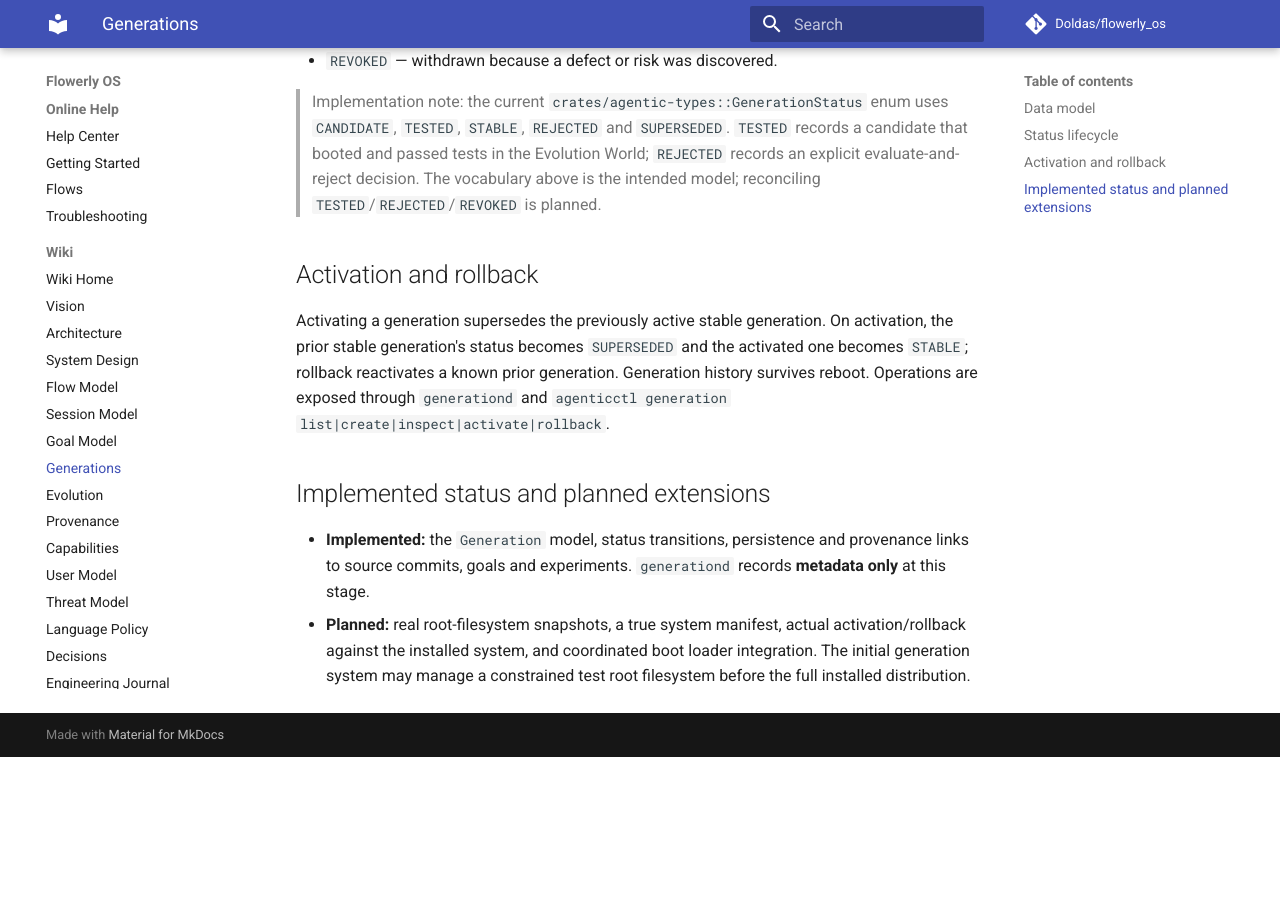
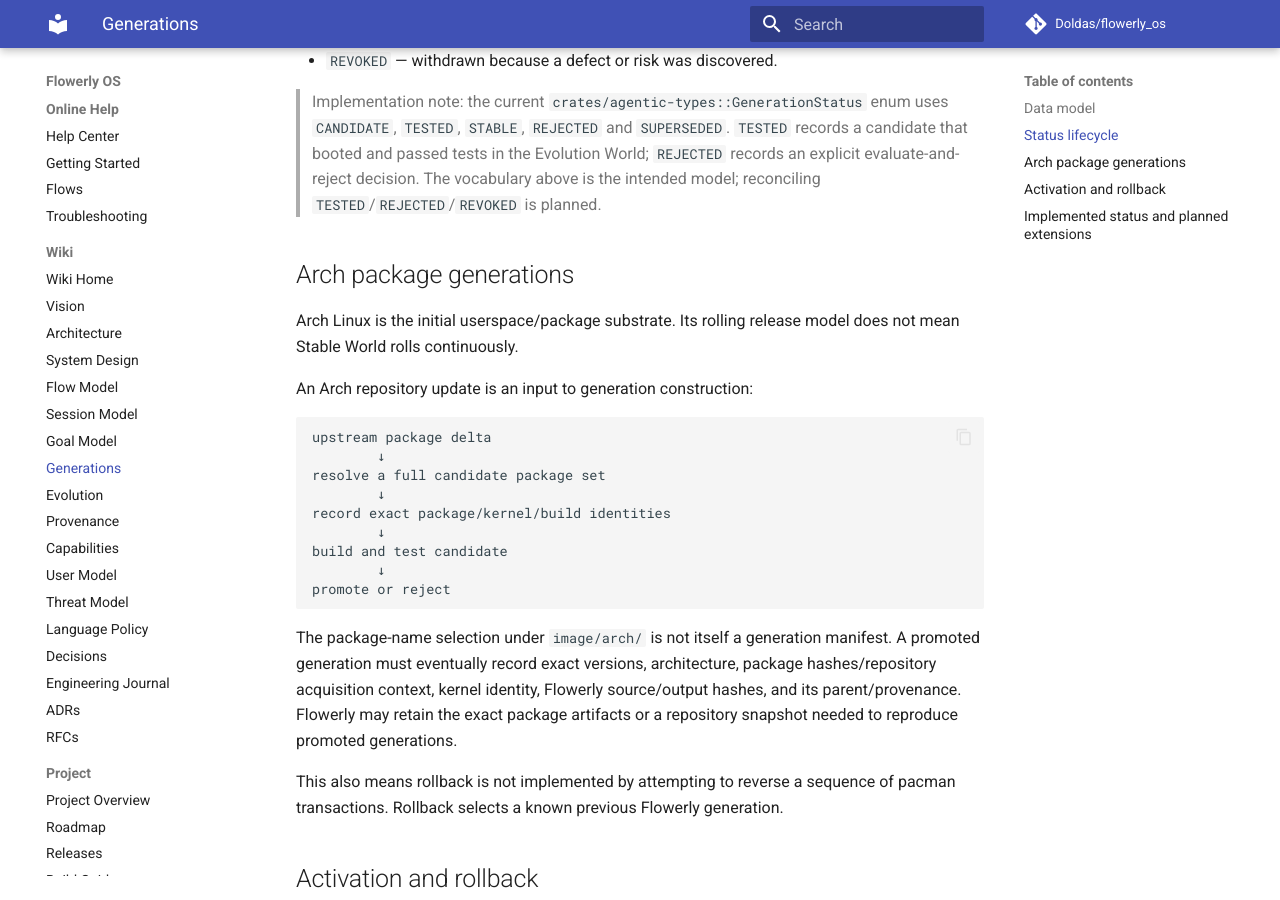
Before and after one commit to Doldas/flowerly_os, an MkDocs documentation site: the page built from docs/generations.md, in a window 1280 px wide and 900 px high, scrolled down 837 px. Built offline with MkDocs 1.6.1 and Material for MkDocs 9.7.7, drawn with Linux system fonts in a browser that asks for light colours; comment, search, counter and statistics services are not loaded; before the commit the page ends 1594 px from its top, so only the background shows below that.

Commit message:
docs(generations): model Arch rolling inputs as candidates

````diff
--- a/docs/generations.md
+++ b/docs/generations.md
@@ -39,6 +39,35 @@ The intended lifecycle is `CANDIDATE`, `STABLE`, `SUPERSEDED` and `REVOKED`:
 > above is the intended model; reconciling `TESTED`/`REJECTED`/`REVOKED` is
 > planned.
 
+## Arch package generations
+
+Arch Linux is the initial userspace/package substrate. Its rolling release model
+does not mean Stable World rolls continuously.
+
+An Arch repository update is an input to generation construction:
+
+```text
+upstream package delta
+        ↓
+resolve a full candidate package set
+        ↓
+record exact package/kernel/build identities
+        ↓
+build and test candidate
+        ↓
+promote or reject
+```
+
+The package-name selection under `image/arch/` is not itself a generation
+manifest. A promoted generation must eventually record exact versions,
+architecture, package hashes/repository acquisition context, kernel identity,
+Flowerly source/output hashes, and its parent/provenance. Flowerly may retain
+the exact package artifacts or a repository snapshot needed to reproduce
+promoted generations.
+
+This also means rollback is not implemented by attempting to reverse a sequence
+of pacman transactions. Rollback selects a known previous Flowerly generation.
+
 ## Activation and rollback
 
 Activating a generation supersedes the previously active stable generation. On
````
